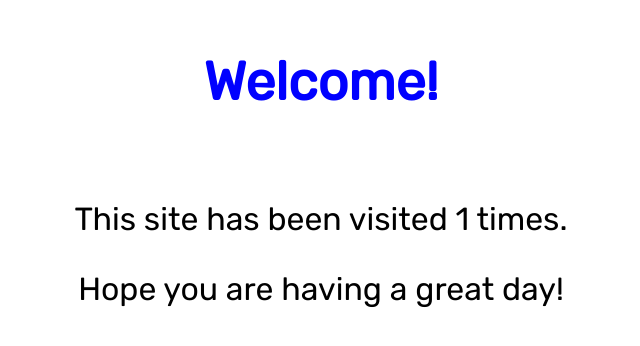
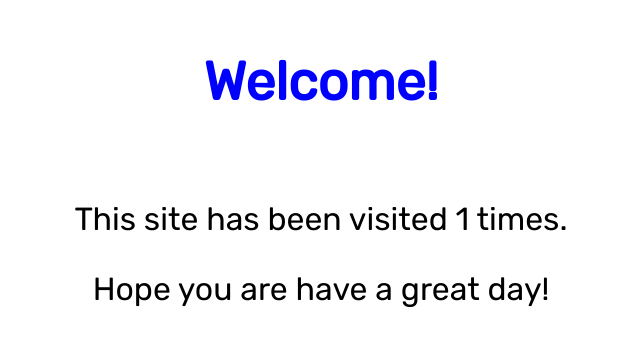
Before and after one commit to JasonJiYork/sample_site, a Flask app: page / in a window 1280 px wide. Shown: the top 346 px of the page, without its empty margins (319-959 px from the left). Run offline with Flask 2, Linux system fonts and the light colour scheme.

Commit message:
Update index.html

```diff
--- a/sample_site/templates/index.html
+++ b/sample_site/templates/index.html
@@ -24,5 +24,5 @@
 <div>
     <h1>Welcome!</h1><br>
     <p>This site has been visited {{ count }} times.</p>
-    <p>Hope you are having a great day!</p>
+    <p>Hope you are have a great day!</p>
 </div>
```
